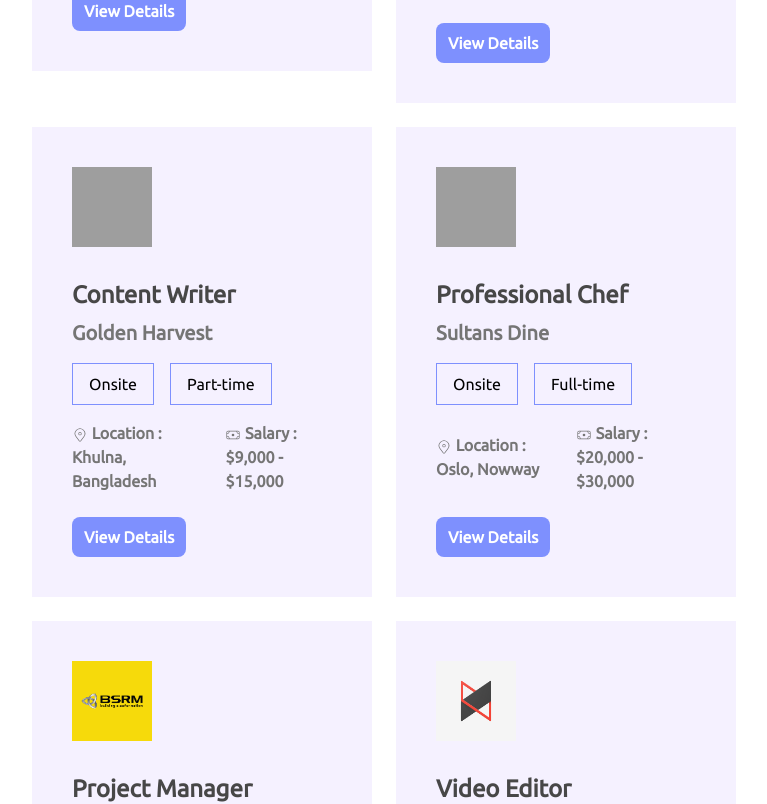
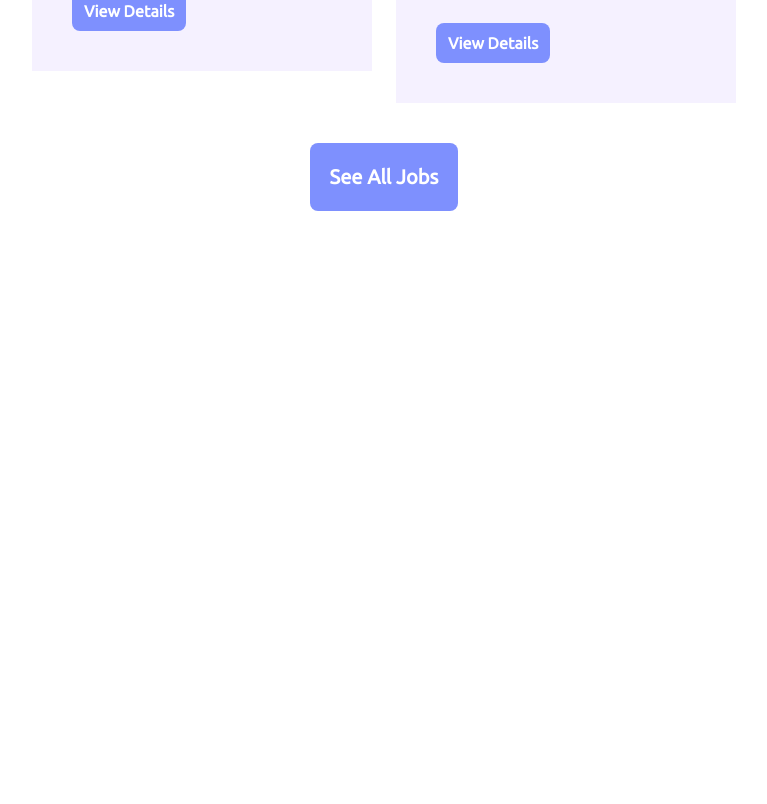
Before and after one commit to NamwiseGamgee/get-employed, a React (Create React App) app: page / in a window 1280 px wide. Shown: the part 2569-3373 px from the top of the page, without its empty margins (256-1023 px from the left). After the commit the page ends 2908 px from the top, so only its background shows below. Built offline with nearby package versions, Linux system fonts and the light colour scheme; grey boxes are pictures that could not be loaded.

Commit message:
added see all jobs properly

```diff
--- a/src/Components/FeaturedJobs/FeaturedJobs.js
+++ b/src/Components/FeaturedJobs/FeaturedJobs.js
@@ -4,21 +4,40 @@ import SingleJob from '../SingleJob/SingleJob';
 
 const FeaturedJobs = () => {
     const [jobs, setJobs] = useState([]);
+    const [displayedJobs, setDisplayedJobs] = useState([]);
+    const [showAllJobs, setShowAllJobs] = useState(false);
+
+
     useEffect(() => {
         fetch('featuredJobs.json')
             .then(res => res.json())
-        .then(data => setJobs(data));
-    },[]);
-    // console.log(jobs);
+            .then(data => {
+                setJobs(data);
+                setDisplayedJobs(data.slice(0, 4));
+            });
+    }, []);
+
+    const seeAllJobsHandler = () => {
+
+        setShowAllJobs(true);
+
+        setDisplayedJobs(jobs);
+    }
+
     return (
-        <div className='grid grid-cols-2 lg:mx-72 gap-6'>
+        <div>
+            <div className='grid grid-cols-2 lg:mx-72 gap-6 mb-10'>
                 {
-                jobs.map(job => <SingleJob
+                    displayedJobs.map(job => <SingleJob
                         key={job.id}
                         job={job}
                     ></SingleJob>)
                 }
             </div>
+            <div className={`text-center ${showAllJobs ? 'hidden' : ''}`}>
+                <button onClick={seeAllJobsHandler} className='font-semibold text-xl text-white py-5 px-5 bg-[#7e90fe] rounded-lg'>See All Jobs</button>
+            </div>
+        </div>
     );
 };
 
--- a/src/Components/Home/Home.js
+++ b/src/Components/Home/Home.js
@@ -42,7 +42,7 @@ const Home = () => {
                     <h2 className='font-bold text-5xl text-[#1a1919] mb-4'>Featured Jobs</h2>
                     <h6 className='text-[#757575] font-medium'>Explore thousands of job opportunities all over the world</h6>
                 </div>
-                <div>
+                <div className='mb-32'>
                     <FeaturedJobs></FeaturedJobs>
                 </div>
             </div>
```
Lines whose indentation alone changed are shown as unchanged.
